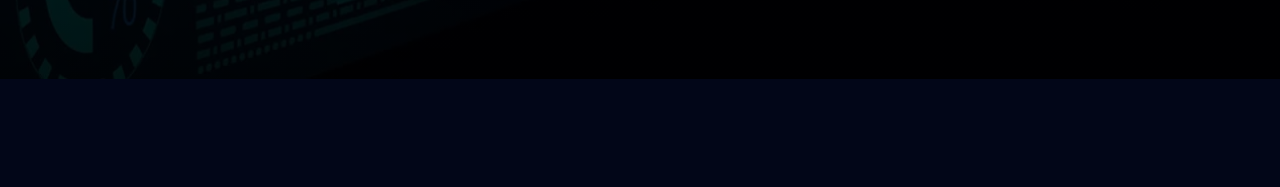
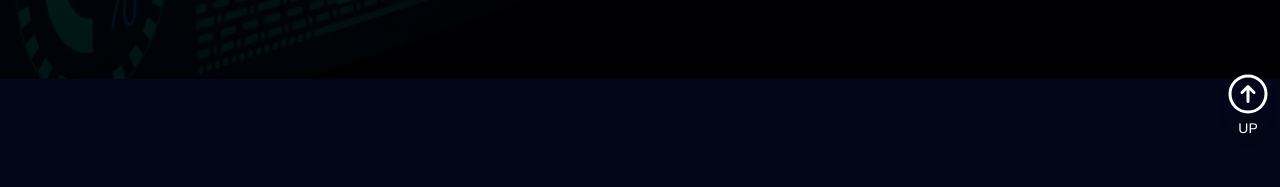
Before and after one commit to jdavid1991/miPortafolio, a React (Vite) app: page / in a window 1280 px wide. Shown: the part 613-800 px from the top of the page. Built offline with nearby package versions, Linux system fonts and the light colour scheme.

Commit message:
Se realiza integración de boton Top para la mejora de la UX

```diff
--- a/src/App.jsx
+++ b/src/App.jsx
@@ -7,6 +7,7 @@ import { Badges } from "./components/Badges";
 import { Academico } from "./components/Academico";
 import { Tecnologias } from "./components/Tecnologias";
 import { Footer } from "./components/Footer";
+import { BotonBackStart } from "./components/BotonBackStart";
 
 function App() {
   if ("scrollRestoration" in window.history) {
@@ -26,6 +27,7 @@ function App() {
         <Badges />
         <Academico />
         <Tecnologias />
+        <BotonBackStart />
       </main>
       <Footer />
     </>
--- /dev/null
+++ b/src/components/BotonBackStart.jsx
@@ -0,0 +1,42 @@
+export const BotonBackStart = () => {
+  const scrollToTop = () => {
+    window.scrollTo({
+      top: 0,
+      behavior: "smooth",
+    });
+  };
+
+  return (
+    <button
+      onClick={scrollToTop}
+      className="fixed z-50 bottom-5 sm:bottom-12 right-2 2xl:right-10
+                  rounded-full shadow-md
+                 flex items-center justify-center
+                 transition-transform duration-300 hover:scale-105 active:scale-95 cursor-pointer"
+      aria-label="Volver arriba"
+    >
+      <div>
+
+      <div>
+        <svg
+          xmlns="http://www.w3.org/2000/svg"
+          fill="none"
+          viewBox="0 0 24 24"
+          stroke-width="1.5"
+          stroke="currentColor"
+          class="size-12"
+        >
+          <path
+            stroke-linecap="round"
+            stroke-linejoin="round"
+            d="m15 11.25-3-3m0 0-3 3m3-3v7.5M21 12a9 9 0 1 1-18 0 9 9 0 0 1 18 0Z"
+          />
+        </svg>
+      </div>
+      <div>
+        <p>UP</p>
+      </div>
+      </div>
+    </button>
+  );
+};
--- a/src/components/Tecnologias.jsx
+++ b/src/components/Tecnologias.jsx
@@ -23,8 +23,8 @@ export const Tecnologias = () => {
               </svg>
               <h2>Tecnologías</h2>
             </div>
-            <div className="grid grid-cols-4 justify-items-center sm:flex sm:mt-3 mt-10 p-1 sm:justify-center items-center sm:gap-8 gap-5">
-              <div className="sm:w-18 w-14">
+            <div className="grid grid-cols-3 justify-items-center sm:flex sm:mt-3 mt-10 p-1 sm:justify-center items-center sm:gap-10 gap-5">
+              <div className="sm:w-18.75 w-14">
                 <svg xml:space="preserve" viewBox="0 0 304 182">
                   <path
                     fill="#ffffff"
@@ -40,7 +40,7 @@ export const Tecnologias = () => {
                   />
                 </svg>
               </div>
-              <div className="sm:w-18 w-14">
+              <div className="sm:w-18.75 w-14">
                 <svg
                   width="75px"
                   height="75px"
@@ -77,7 +77,7 @@ export const Tecnologias = () => {
                   </g>
                 </svg>
               </div>
-              <div className="sm:w-18 w-14">
+              {/* <div className="sm:w-18 w-14">
                 <svg
                   viewBox="0 0 569 512"
                   xmlns:xlink="http://www.w3.org/1999/xlink"
@@ -118,8 +118,8 @@ export const Tecnologias = () => {
                     </clipPath>
                   </defs>
                 </svg>
-              </div>
-              <div className="sm:w-18 w-14">
+              </div> */}
+              <div className="sm:w-18.75 w-14">
                 <svg
                   width="75px"
                   height="75px"
@@ -205,7 +205,7 @@ export const Tecnologias = () => {
                   </g>
                 </svg>
               </div>
-              <div className="sm:w-18 w-14">
+              <div className="sm:w-18.75 w-14">
                 <svg
                   width="75px"
                   height="75px"
@@ -233,7 +233,7 @@ export const Tecnologias = () => {
                   </g>
                 </svg>
               </div>
-              <div className="w-18">
+              <div className="w-18.75">
                 <svg
                   width="80px"
                   height="80px"
@@ -283,7 +283,7 @@ export const Tecnologias = () => {
                   </g>
                 </svg>
               </div>
-              <div className="w-18">
+              <div className="w-18.75">
                 <svg
                   width="75px"
                   height="75px"
```
